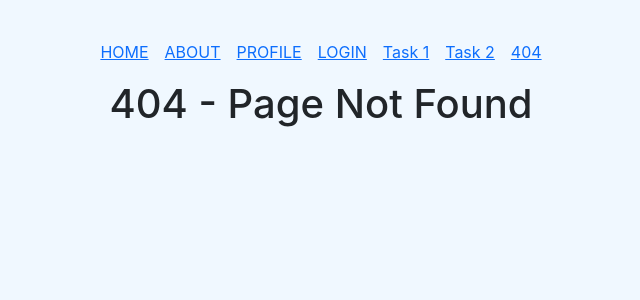
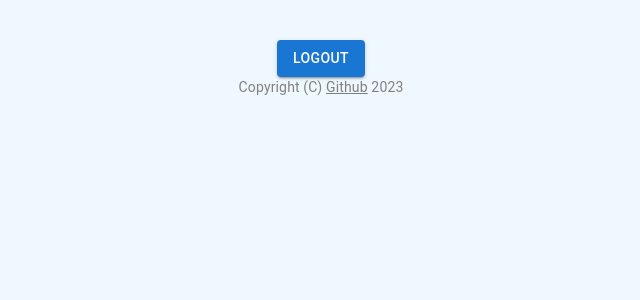
Before and after one commit to LemonMantis5571/Prueba-React, a React (Create React App) app: page /dashboard in a window 1280 px wide. Before the commit this address had no page. Shown: the top 300 px of the page, without its empty margins (319-959 px from the left). Built offline with nearby package versions, Linux system fonts and the light colour scheme.

Commit message:
Enrutado condicional y cambio de iconos

```diff
--- a/package.json
+++ b/package.json
@@ -3,12 +3,17 @@
   "version": "0.1.0",
   "private": true,
   "dependencies": {
+    "@emotion/react": "^11.10.5",
+    "@emotion/styled": "^11.10.5",
+    "@mui/icons-material": "^5.11.0",
+    "@mui/material": "^5.11.5",
     "@testing-library/jest-dom": "^5.16.5",
     "@testing-library/react": "^13.4.0",
     "@testing-library/user-event": "^13.5.0",
     "axios": "^1.2.2",
     "bootstrap": "^5.2.3",
     "bootstrap-icons": "^1.10.3",
+    "clsx": "^1.2.1",
     "formik": "^2.2.9",
     "node-sass": "^7.0.3",
     "react": "^18.2.0",
--- /dev/null
+++ b/src/AppRoutingFinal.js
@@ -0,0 +1,32 @@
+import { BrowserRouter as Router, Route, Routes, Navigate} from "react-router-dom";
+
+import NotFoundPage from './pages/404/NotFoundPage';
+
+import LoginPage from "./pages/auth/LoginPage";
+
+import DashBoardPage from "./pages/dashboard/DashBoard";
+
+function AppRoutingFinal() {
+
+  let loggedIn = true
+
+  return (
+    <div className="App">
+      <Router>
+        <Routes>
+          <Route exact path = '/'
+          element={loggedIn ? <Navigate to={'/dashboard'}/> : <Navigate to={'login'}/>} />
+
+          <Route exact path="/login" element={<LoginPage/>}/>
+
+          <Route exact path="/dashboard"
+          element={loggedIn ? <DashBoardPage/> : <LoginPage/>}/>
+
+          <Route element={ <NotFoundPage/> } > </Route>
+        </Routes>
+      </Router>
+    </div>
+  );
+}
+
+export default AppRoutingFinal;
--- /dev/null
+++ b/src/components/pure/Copyright.jsx
@@ -0,0 +1,18 @@
+import React from 'react';
+
+import Link from '@mui/material/Link';
+import { Typography } from '@mui/material';
+
+const Copyright = () => {
+    return (
+        <div>
+             <Typography variant='body2' color={'GrayText'} align='center'>{'Copyright (C) '}
+                <Link color={'inherit'} href='https://github.com/LemonMantis5571'>Github</Link>
+                {' '}
+                {new Date().getFullYear()}
+             </Typography>
+        </div>
+    );
+}
+
+export default Copyright;
--- a/src/index.js
+++ b/src/index.js
@@ -9,13 +9,15 @@
 import App from './App';
 import reportWebVitals from './reportWebVitals';
 import AppRoutingOne from './AppRoutingOne';
+import AppRoutingFinal from './AppRoutingFinal';
 
 
 const root = ReactDOM.createRoot(document.getElementById('root'));
 root.render(
   <React.StrictMode>
     {/* <App /> */}
-    <AppRoutingOne></AppRoutingOne>
+    {/* <AppRoutingOne></AppRoutingOne> */}
+    <AppRoutingFinal></AppRoutingFinal>
   </React.StrictMode>
 );
 
--- /dev/null
+++ b/src/pages/dashboard/DashBoard.jsx
@@ -0,0 +1,22 @@
+import React from 'react';
+import Button from '@mui/material/Button';
+import Copyright from '../../components/pure/Copyright';
+import { useNavigate } from 'react-router-dom';
+
+const DashBoardPage = () => {
+
+    const history = useNavigate();
+
+    const logout = () => {
+        history('/login');
+    }
+
+    return (
+        <div>
+            <Button variant="contained" onClick={logout}>Logout</Button>
+            <Copyright></Copyright>
+        </div>
+    );
+}
+
+export default DashBoardPage;
```
Also changed, not shown: src/components/pure/MenuListItems.jsx (added, +49 -0 lines), 1 other file (tests, documents, lock files or other folders).
